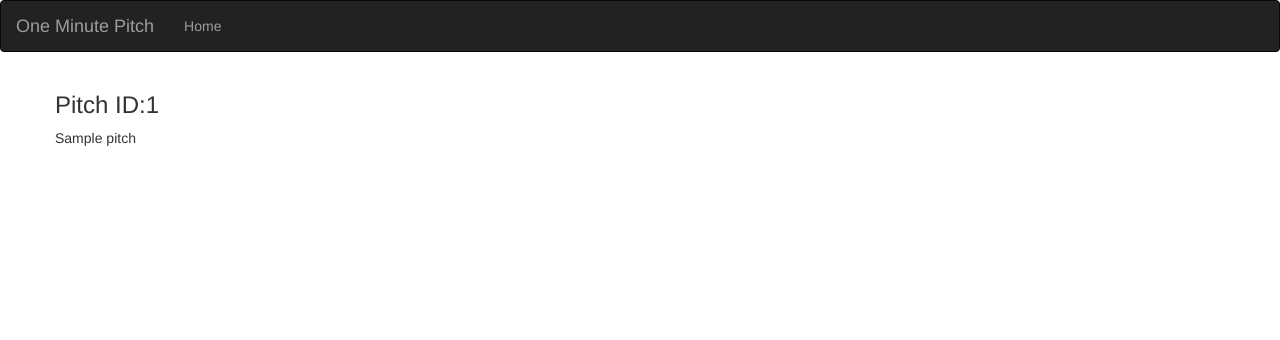
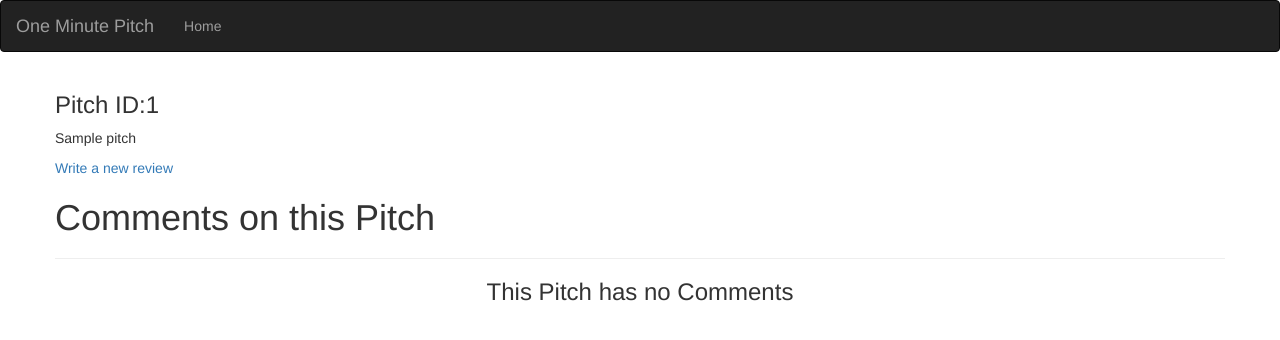
Before and after one commit to Kipngetich33/one-minute-pitch-trial, a Flask app: template app/templates/pitch.html in a window 1280 px wide. Shown: the top 340 px of the page. Run offline with Flask 2, Linux system fonts and the light colour scheme; the template is opened without the code that fills it: most values are stand-ins (such as "Sample title", 1, 10 or a date in 2020); some libraries are stand-ins or nearby versions.

Commit message:
update the pitch.html to display comments

```diff
--- a/app/forms.py
+++ b/app/forms.py
@@ -3,6 +3,6 @@ from wtforms import StringField,TextAreaField,SubmitField
 from wtforms.validators import Required
 
 class CommentsForm(FlaskForm):
-    pitch = StringField('Pitch',validators=[Required()])
+    pitch = StringField('Title',validators=[Required()])
     comment = TextAreaField('Comment', validators=[Required()])
     submit = SubmitField('Submit')
--- a/app/templates/macros.html
+++ b/app/templates/macros.html
@@ -5,3 +5,14 @@
     {% endfor %}
 
 {% endmacro %}
+
+<!-- Displaying reviews macro -->
+{% macro displayComments(list_of_comments) %}
+{% for comment in list_of_comments  %}
+<div >
+    <h2> {{ comment.pitch }} </h2>
+    <p>{{ comment.comment }}</p>
+</div>
+
+{% endfor %}
+{% endmacro %}
--- a/app/templates/pitch.html
+++ b/app/templates/pitch.html
@@ -1,4 +1,5 @@
 {% extends 'base.html'%}
+{% import 'macros.html' as macro%}
 
 <!-- Content block -->
 {% block content %}
@@ -9,7 +10,22 @@
             <h3>Pitch ID:{{ found_pitch.id }}</h3>
 
             <p> {{ found_pitch.pitch }}</p>
+
+            <a href="/pitch/comments/new/{{found_pitch.id}}"> Write a new review</a>
     </div>
+    <div class="row">
+
+                    <h1>Comments on this Pitch</h1>
+                    <hr>
+
+                    {% if pitch_comments %}
+                        {{ macro.displayComments(pitch_comments) }}
+
+                    {% else%}
+                        <h3 class="text-center">This Pitch has no Comments </h3>
+                    {% endif %}
+
+                </div>
 
 </div>
 {% endblock %}
--- a/app/views.py
+++ b/app/views.py
@@ -28,7 +28,9 @@ def pitch(pitch_id):
     '''
     found_pitch= get_pitch(pitch_id)
     title = pitch_id
-    return render_template('pitch.html',title= title ,found_pitch= found_pitch)
+    pitch_comments = Comment.get_comments(pitch_id)
+
+    return render_template('pitch.html',title= title ,found_pitch= found_pitch, pitch_comments= pitch_comments)
 
 @app.route('/search/<pitch_name>')
 def search(pitch_name):
@@ -37,6 +39,7 @@ def search(pitch_name):
     '''
     searched_pitches = search_pitch(pitch_name)
     title = f'search results for {pitch_name}'
+
     return render_template('search.html',pitches = searched_pitches)
 
 @app.route('/pitch/comments/new/<int:id>', methods = ['GET','POST'])
```
Also changed, not shown: app/models/comments.py (+10 -0 lines).
